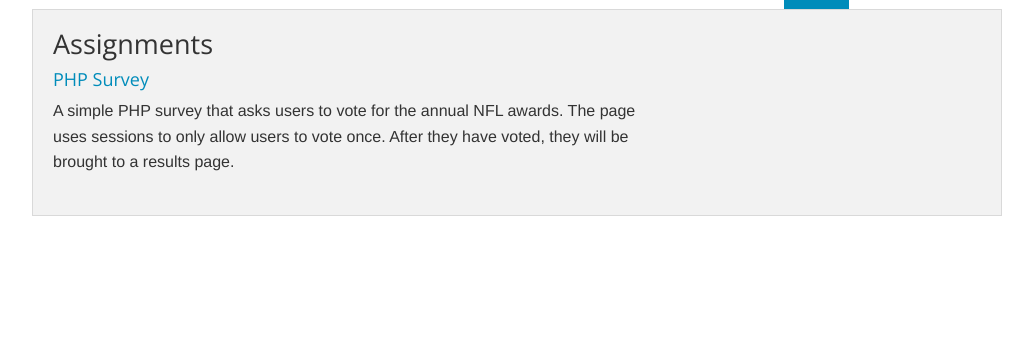
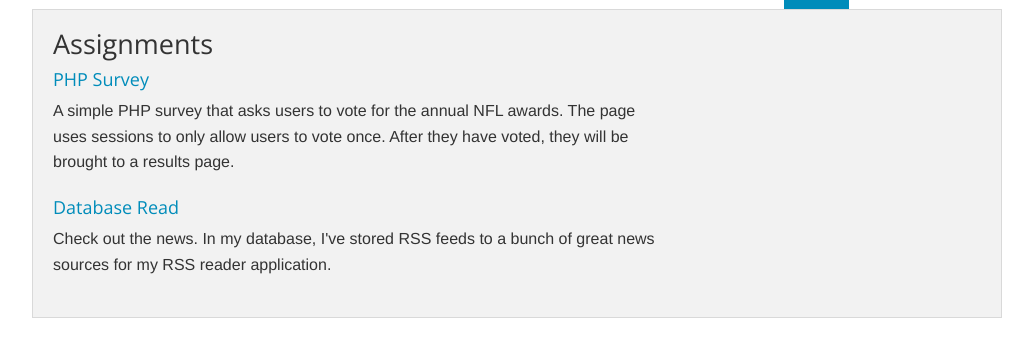
Before and after one commit to lewiscam/web-engineering-2, a PHP site: page /assignments.php in a window 1280 px wide. Shown: the part 186-543 px from the top of the page, without its empty margins (123-1156 px from the left). Run offline with PHP 8.4, Linux system fonts and the light colour scheme; some libraries are stand-ins or nearby versions.

Commit message:
Read Access
Now has read access to database

```diff
--- a/assignments.php
+++ b/assignments.php
@@ -10,12 +10,21 @@
       <div class="large-12 columns">
       	<div class="panel">
 	        <h3>Assignments</h3>
+
           <div class="row">
 	        	<div class="large-8 medium-8 columns">
               <h5><a href="/form.php">PHP Survey</a></h5>
 	        		<p>A simple PHP survey that asks users to vote for the annual NFL awards.  The page uses sessions to only allow users to vote once.  After they have voted, they will be brought to a results page.</p>
 	        	</div>
 					</div>
+
+          <div class="row">
+            <div class="large-8 medium-8 columns">
+              <h5><a href="/conn.php">Database Read</a></h5>
+              <p>Check out the news.  In my database, I've stored RSS feeds to a bunch of great news sources for my RSS reader application.</p>
+            </div>
+          </div>
+
       	</div>
       </div>
     </div>
```
Also changed, not shown: conn.php (added, +29 -0 lines).
